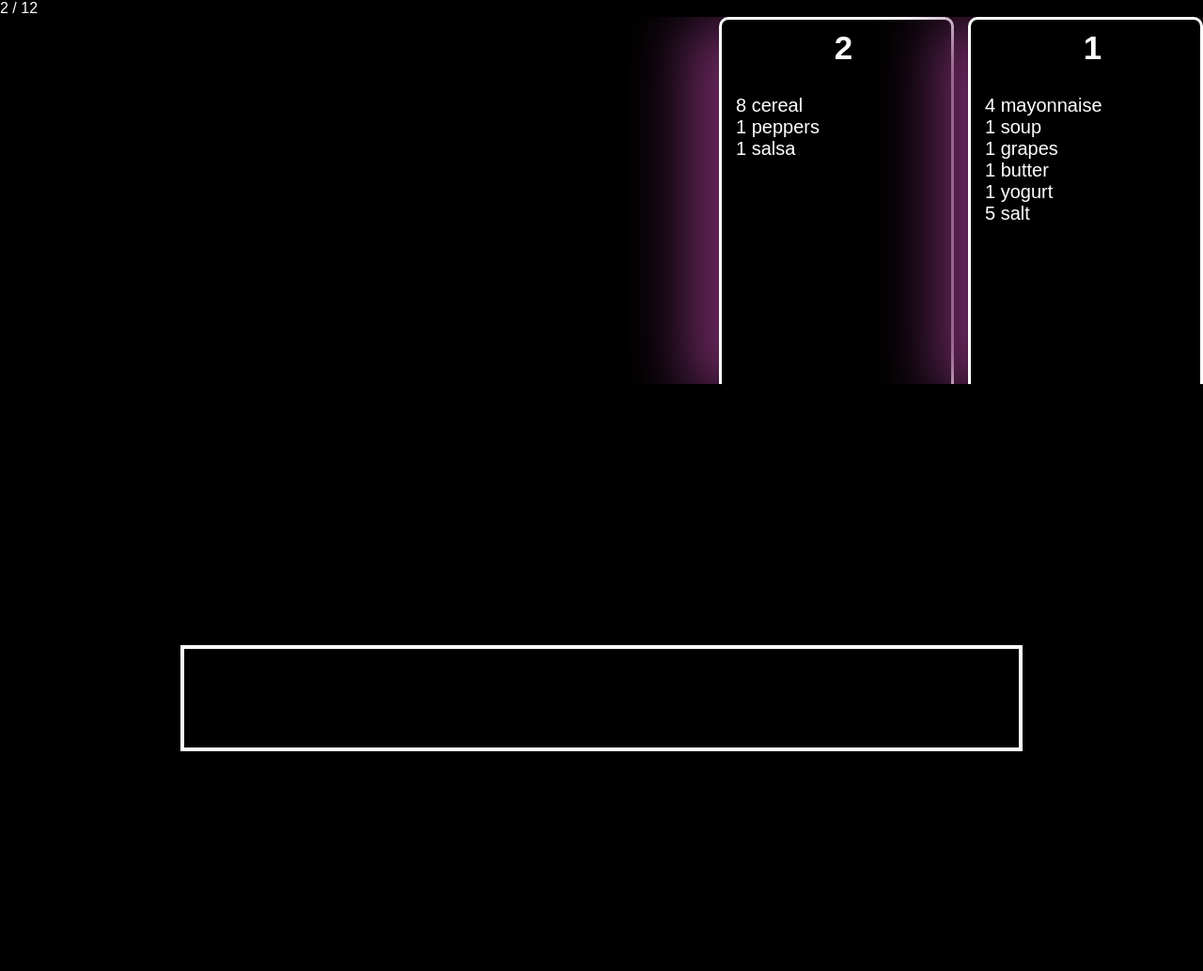
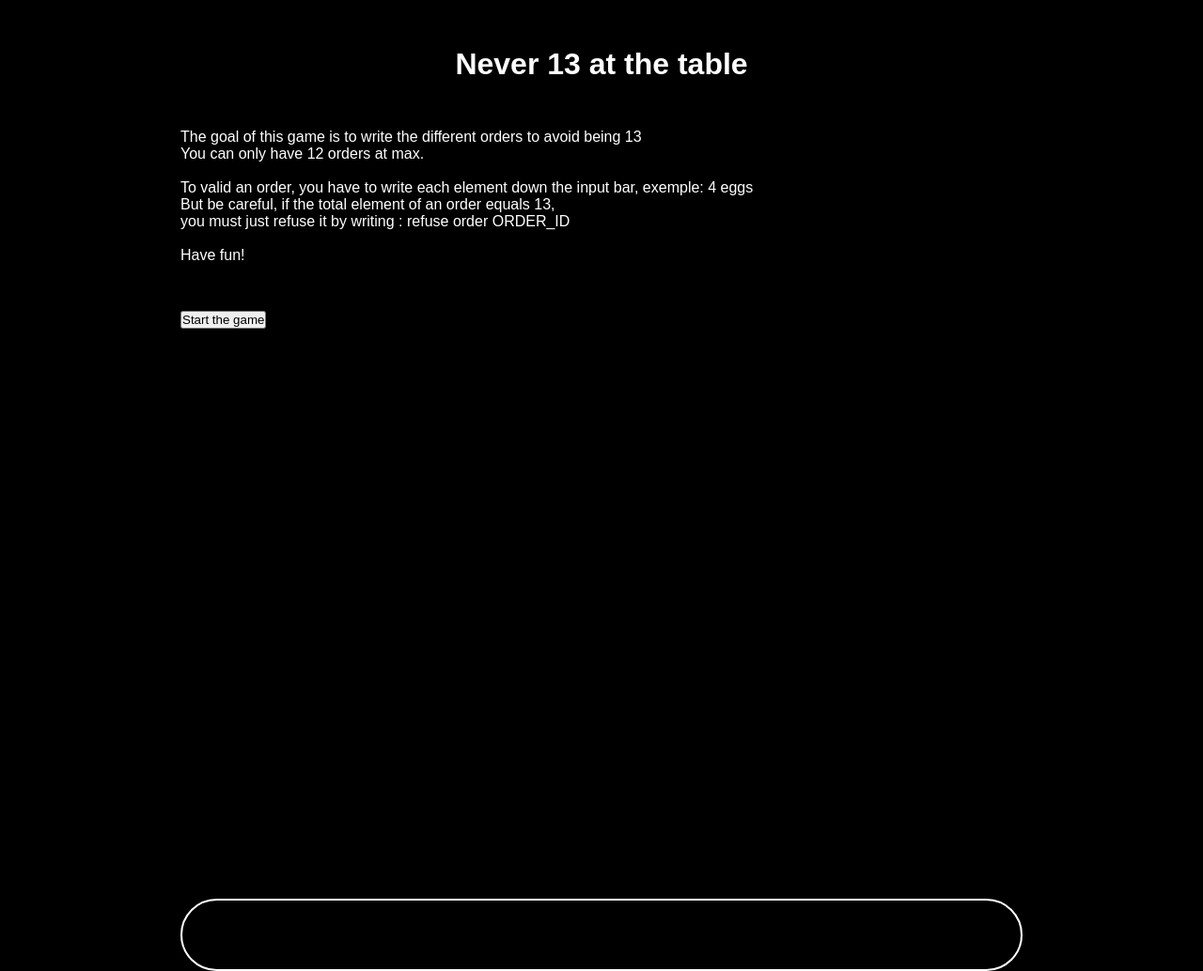
Before and after one commit to LoganPB/js13kgames-typing-idea, a website built with Vite: page index.html in a window 1280 px wide. Shown: the whole page at 94% size. Before the commit the page ends 800 px from the top, so only its background shows below. Built offline with nearby package versions, Linux system fonts and the light colour scheme.

Commit message:
feat: add launch screen

```diff
--- a/index.html
+++ b/index.html
@@ -1,26 +1,47 @@
 <!doctype html>
 <html lang="en">
+
 <head>
     <meta charset="UTF-8" />
     <meta name="viewport" content="width=device-width, initial-scale=1.0" />
     <title>JS13KGames</title>
 </head>
+
 <body>
+    <div id="startScreen">
+        <div>
+            <h1>Never 13 at the table</h1>
+
+            <p>The goal of this game is to write the different orders to avoid being 13</p>
+            <p>You can only have 12 orders at max.</p><br />
+            <p>To valid an order, you have to write each element down the input bar, exemple: 4 eggs</p>
+            <p>But be careful, if the total element of an order equals 13, <br /> you must just refuse it by writing :
+                refuse
+                order
+                ORDER_ID</p>
+
+            <br />
+            <p>Have fun!</p>
+
+            <input type=button value="Start the game" />
+        </div>
+    </div>
+    <div id="gameScreen">
         <div id="stats">
-            <div id="score"></div>
-            <div id="numberOfCurrentOrders"></div>
+            <div id="score">Score:</div>
+            <div id="numberOfCurrentOrders">Orders: </div>
         </div>
         <div id="listHorizontal"></div>
         <div id="orderInput">
             <ul></ul>
-            <input
-                name="commandInput"
-                type="text"
-                id="i"
-                autofocus
-                autocomplete="off"
-            />
+            <input name="commandInput" type="text" id="i" autofocus autocomplete="off" />
         </div>
+    </div>
+    <div id="gameOverScreen">
+        <h1>Game Over</h1>
+    </div>
+
     <script type="module" src="/src/main.js"></script>
 </body>
+
 </html>
--- a/src/main.js
+++ b/src/main.js
@@ -156,12 +156,21 @@ const qs = (e) => document.querySelector(e);
 const ce = (e) => document.createElement(e);
 const inp = qs("#i");
 
+qs("input[type='button']").addEventListener("click", () => {
+  launchGame()
+})
+
 //People order list
 const listPeople = qs("div#listHorizontal");
 
+function launchGame() {
+  qs('div#startScreen').style.display = "none"
+  gameloop()
+}
+
 function updateOrderNumberValue(newValue) {
   const orderNumber = qs("div#stats>div#numberOfCurrentOrders");
-  orderNumber.textContent = newValue + " / 12";
+  orderNumber.textContent = (newValue > 1 ? "Orders: " : "Order :") + newValue + " / 12";
 }
 function removeLastOrder() {
   const inp = qs("#i");
@@ -176,7 +185,7 @@ function removeLastOrder() {
 function updateScore(newScore) {
   const score = qs("div#score");
   scoreValue += newScore;
-  score.textContent = scoreValue;
+  score.textContent = "Score: " + scoreValue;
 }
 
 //Input event
@@ -299,4 +308,3 @@ function gameloop() {
 }
 
 const gameTO = setInterval(gameloop, delay);
-gameloop();
--- a/src/style.css
+++ b/src/style.css
@@ -20,8 +20,34 @@ body {
     background-color: black;
 }
 
+div#startScreen  {
+    position: absolute;
+    width: 100%;
+    height: 100%;
+    z-index: 100000;
+    background: black;
+    color: white;
+}
+
+div#startScreen div {
+    width: 70%;
+    margin: auto;
+}
+
+div#startScreen div h1 {
+    text-align: center;
+    margin: 50px 0px;
+}
+
+div#startScreen div input {
+    margin: 50px 0px;
+}
+
 div#stats {
     color: white;
+    display: flex;
+    flex-direction: row;
+    justify-content: space-between;
 }
 
 div#listHorizontal {
@@ -68,15 +94,16 @@ div#orderInput ul {
 }
 
 div#orderInput input {
-    border: 4px solid white;
+    border: 2px solid white;
     width: 100%;
     margin: auto;
     background-color: transparent;
-    height: 40%;
+    height: 90px;
     outline: none;
     padding: 0px 40px;
     font-size: 30px;
     color: white;
+    border-radius: 90px;
 }
 
 div ul li {
```
Lines whose indentation alone changed are shown as unchanged.
